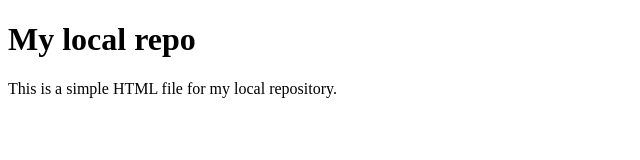
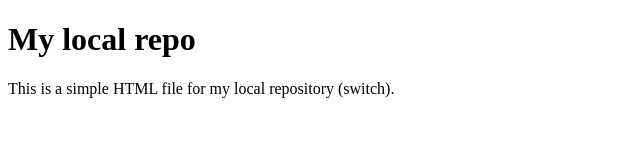
Before and after one commit to sunnydsouza7-lang/localrepo, a plain HTML site: page index.html in a window 1280 px wide. Shown: the full height of the page, 0-640 px from the left. Drawn offline with Linux system fonts and the light colour scheme.

Commit message:
added switch

```diff
--- a/index.html
+++ b/index.html
@@ -7,6 +7,6 @@
 </head>
 <body>
     <h1>My local repo</h1>
-    <p>This is a simple HTML file for my local repository.</p>
+    <p>This is a simple HTML file for my local repository (switch).</p>
 </body>
 </html>
```
